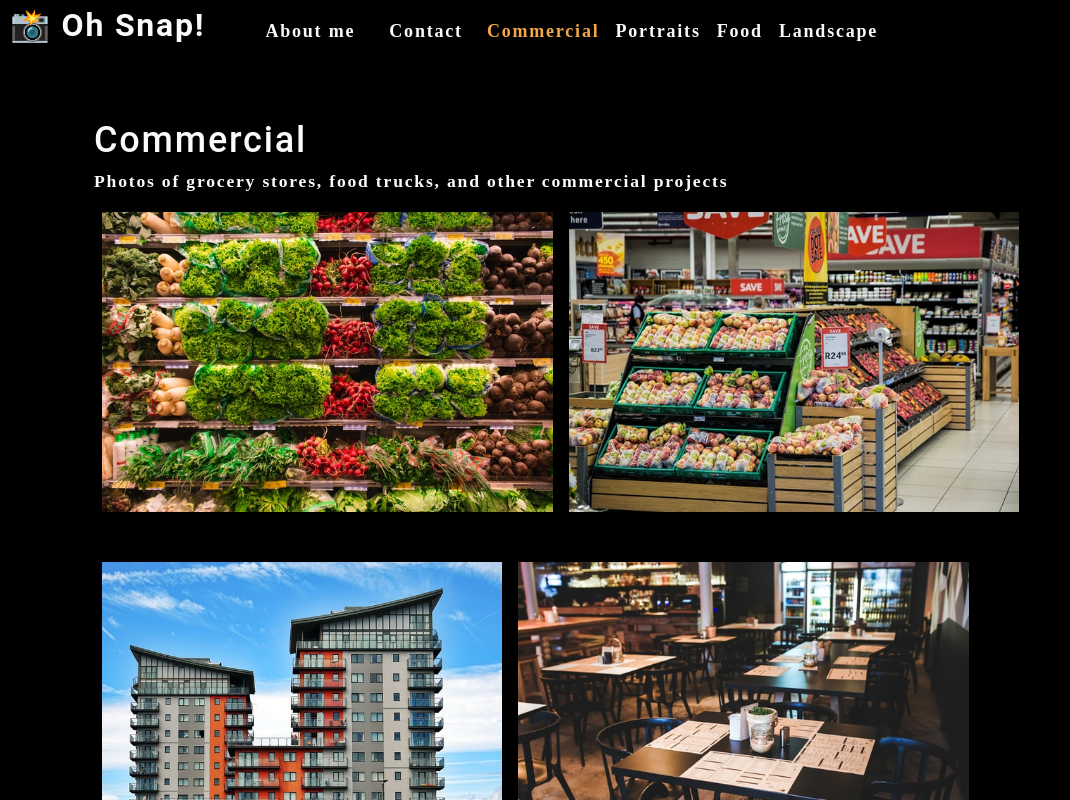
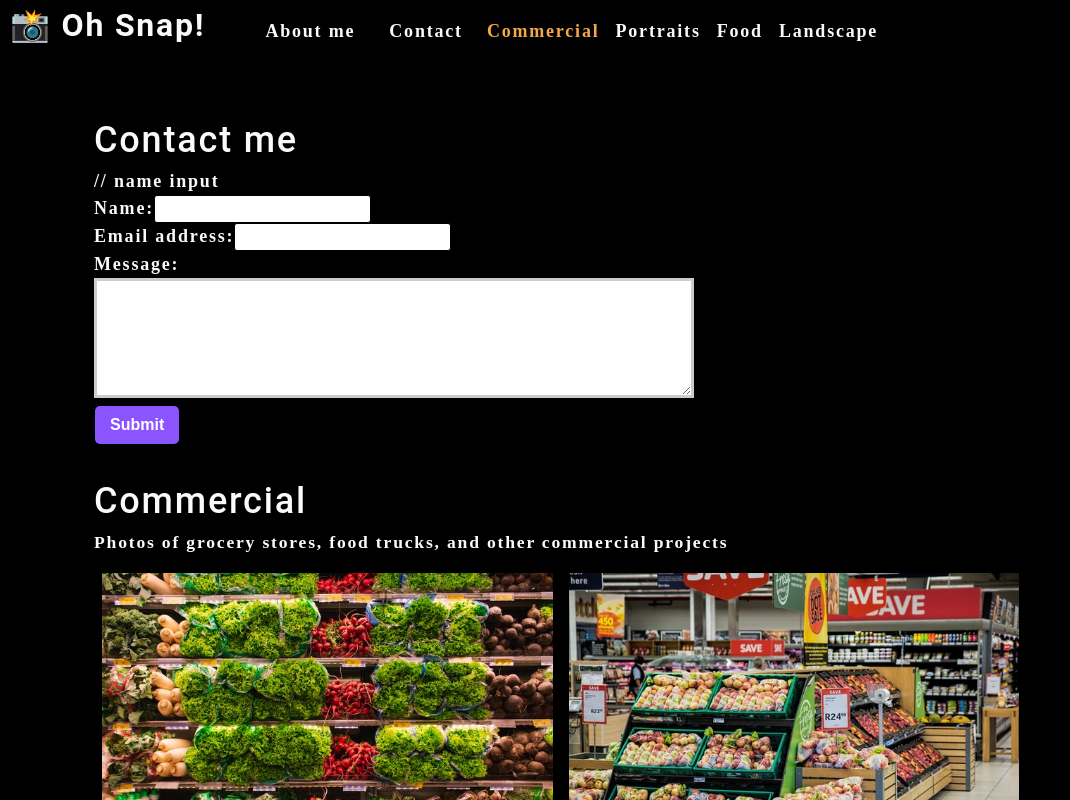
Before and after one commit to londonlast21/photo-port2, a React (Create React App) app: page / in a window 1280 px wide. Shown: the top 800 px of the page, without its empty margins (0-1070 px from the left). Built offline with nearby package versions, Linux system fonts and the light colour scheme.

Commit message:
submit form

```diff
--- a/src/App.js
+++ b/src/App.js
@@ -2,6 +2,8 @@
 import Nav from './components/Nav';
 import About from './components/About';
 import Gallery from './components/Gallery';
+import Contact from './components/Contact';
+import ContactForm from './components/Contact';
 
 function App() {
   const [categories] = useState([
@@ -24,10 +26,10 @@
         currentCategory={currentCategory}
       ></Nav>
       <main>
-        <div>
+        <ContactForm></ContactForm>
         <Gallery currentCategory={currentCategory}></Gallery>
           <About></About>
-        </div>
+
       </main>
     </div>
   );
--- a/src/components/Contact/index.js
+++ b/src/components/Contact/index.js
@@ -1,24 +1,42 @@
-import React from 'react'
+import React, { useState } from 'react'
 
-//ContactForm function
+
 function ContactForm() {
-    // JSX
+
+
+     const [formState, setFormState] = useState({ name: '', email:'', message: '' });
+
+
+    const { name, email, message } = formState;
+
+
+
+    function handleChange(e) {
+        setFormState({...formState, [e.target.name]: e.target.value })
+    }
+
+    function handleSubmit(e) {
+        e.preventDefault();
+        console.log(formState);
+    }
+
+
     return (
         <section>
             <h1>Contact me</h1>
-            <form id="contact-form">
+            <form id="contact-form" onSubmit={handleSubmit}>
                 // name input
                 <div>
                     <label htmlFor="name">Name:</label>
-                    <input type="text" name="name" />
+                    <input type="text" defaultValue={name} onChange={handleChange} name="name" />
                 </div>
                 <div>
                     <label htmlFor="email">Email address:</label>
-                    <input type="email" name="email" />
+                    <input type="email" defaultValue={email} name="email" onChange={handleChange} />
                 </div>
                 <div>
                     <label htmlFor="message">Message:</label>
-                    <textarea nam="message" rows="5" />
+                    <textarea nam="message" defaultValue={message} onChange={handleChange} rows="5" />
                 </div>
                 <button type="submit">Submit</button>
 
@@ -28,4 +46,4 @@
     );
 }
 
-export default ContacctForm;
+export default ContactForm;
```
